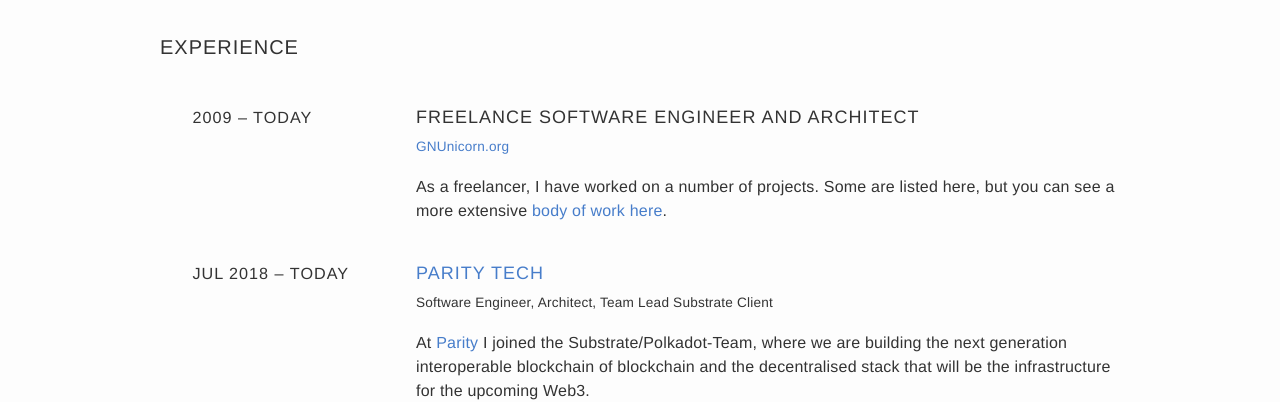
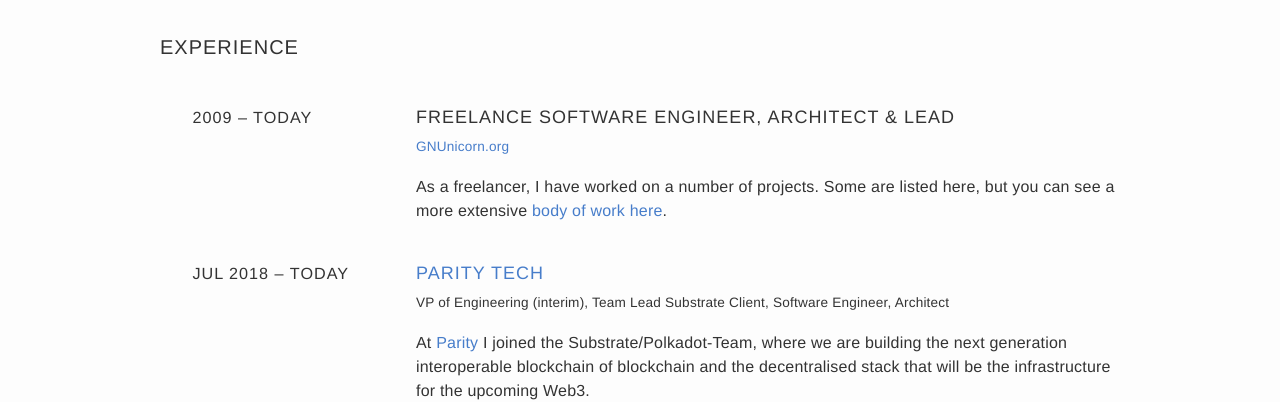
Before and after one commit to gnunicorn/gnunicorn.org, a Jekyll site: the page built from resume.md, in a window 1280 px wide. Shown: the part 204-606 px from the top of the page. Built offline with Jekyll 4.4.1, drawn with Linux system fonts in a browser that asks for light colours.

Commit message:
roundabout update

```diff
--- a/_sass/_resume.scss
+++ b/_sass/_resume.scss
@@ -1,26 +1,54 @@
+
+.resume-head {
+  @media print {
+    display: flex;
+    .avatar {
+      max-width: 150px;
+      max-height: 150px;
+    }
+    h4 {
+        font-size: 0.85em;
+    }
+    .socialicon {
+      width: 1em;
+    }
+    ul {
+      display: flex;
+      flex-wrap: wrap;
+      li {
+        margin-right: 2em;
+        white-space: nowrap;
+      }
+    }
+  }
+}
+
 .resume {
     letter-spacing: 1px;
     h2 {
         text-transform: uppercase;
         line-height: 2em;
-        font-size: 20px;
+        font-size: 12px;
         margin-top: 30px;
 
-        @media print {
-          font-size: 14px;
+        @media screen {
+          font-size: 20px;
         }
     }
     h3 {
         text-transform: uppercase;
         margin: 40px 0 10px;
-        font-size: 18px;
-        @media print {
-          font-size: 14px;
+        font-size: 12px;
+        @media screen {
+          font-size: 18px;
         }
 
         .time {
-          width: 20vw;
-          padding: 0 2em;
+          padding-right: 2em;
+          @media screen {
+            width: 20vw;
+            padding: 0 2em;
+          }
           display: inline-block;
           font-size: 0.9em;
         }
@@ -33,7 +61,10 @@
 
     h4, p, ul {
         letter-spacing: 0.2px;
-        margin-left: 20vw;
+
+        @media screen {
+          margin-left: 20vw;
+        }
         p {
             margin-left: 0;
         }
@@ -46,15 +77,6 @@
 
     @media print {
       font-size: 12px;
-      h2 {
-        font-size: 16px;
-      }
-      h3 {
-        font-size: 14px;
-        .time {
-          padding: 0;
-        }
-      }
     }
 
     @media screen and (max-width: 920px) {
--- a/resume.md
+++ b/resume.md
@@ -12,22 +12,25 @@
 </div>
 
 
-<div class="print-only" markdown="1" style="clear:both;">
-
-  <img src="https://media.licdn.com/mpr/mpr/shrinknp_400_400/AAEAAQAAAAAAAAK6AAAAJDk2ZWE1N2EzLWQwMDItNDU1My04NGVkLTliMmRjZjhlZjZjMw.png" class="avatar" />
-
-  <div markdown="1">
-
-# **Benjamin Kampmann**
-
-Freelancer OpenSource Software Architect, Engineer, Lead &Manager
-
-Berlin
-
-<img src="//svgporn.com/logos/google-gmail.svg" class="socialicon"> ben@gnunicorn.org
-<img src="//svgporn.com/logos/twitter.svg" class="socialicon"/> @GNUnicornBen
-<img src="//svgporn.com/logos/github-icon.svg" class="socialicon"/> GNUnicorn
-
+<div class="resume-head print-only">
+<div style="display: block; flex-shrink: 1">
+  <img src="/assets/images/ben-real.png" class="avatar"  />
+</div>
+  <div>
+    <h1>Benjamin Kampmann</h1>
+    <h4>OpenSource Software Architect, Engineer, Lead & Manager</h4>
+    <p>
+    Magdeburg/Berlin, Germany
+    </p>
+    <ul>
+    <li><img src="/assets/logos/google-gmail.svg" class="socialicon">&nbsp;<script>var s="=b!isfg>#nbjmup;cfoAhovojdpso/psh#?cfoAhovojdpso/psh=0b?";var m="";for(var i=0;i<s.length;i++)m+=String.fromCharCode(s.charCodeAt(i)-1);document.write(m);</script><noscript><a href="&#109;&#97;&#105;&#108;&#116;&#111;&#58;&#98;&#101;&#110;&#64;&#103;&#110;&#117;&#110;&#105;&#99;&#111;&#114;&#110;&#46;&#111;&#114;&#103;">&#98;&#101;&#110;&#64;&#103;&#110;&#117;&#110;&#105;&#99;&#111;&#114;&#110;&#46;&#111;&#114;&#103;</a></noscript></li>
+    <li><img src="/assets/logos/twitter.svg" class="socialicon"/>&nbsp;<a href="https://twitter.com/gnunicornben">@GNUnicornBen</a></li>
+    <li><img src="/assets/logos/github-icon.svg" class="socialicon"/>&nbsp;<a href="https://github.com/gnunicorn">GNUnicorn</a></li>
+    <li><img src="/assets/logos/telegram.svg" class="socialicon"/>&nbsp;<a href="http://t.me/gnunicorn">@gnunicorn</a></li>
+    <li><img src="/assets/logos/whatsapp.svg" class="socialicon"/><img src="/assets/logos/signal.svg" class="socialicon"/>
+    <script>var s="=b!isfg>#ufm;,5:.287.5314.8653#?,5:/287/5314/8653=0b?";var m="";for(var i=0;i<s.length;i++)m+=String.fromCharCode(s.charCodeAt(i)-1);document.write(m);</script><noscript><a href="&#116;&#101;&#108;&#58;&#43;&#52;&#57;&#45;&#49;&#55;&#54;&#45;&#52;&#50;&#48;&#51;&#45;&#55;&#53;&#52;&#50;">&#43;&#52;&#57;&#46;&#49;&#55;&#54;&#46;&#52;&#50;&#48;&#51;&#46;&#55;&#53;&#52;&#50;</a></noscript>
+    </li>
+    </ul>
   </div>
 
 </div>
@@ -37,16 +40,16 @@
 
 ## Experience
 
-
-### <span class="time">2009 – today </span>Freelance Software Engineer and Architect
+### <span class="time">2009 – today </span>Freelance Software Engineer, Architect & Lead
 
 #### [GNUnicorn.org](/)
 
 As a freelancer, I have worked on a number of projects. Some are listed here, but you can see a more extensive [body of work here](/body-of-work/).
 
+
 ### <span class="time">Jul 2018 – today </span>[Parity Tech](https://parity.io/)
 
-#### Software Engineer, Architect, Team Lead Substrate Client
+#### VP of Engineering (interim), Team Lead Substrate Client, Software Engineer, Architect
 
 At [Parity](https://parity.io) I joined the Substrate/Polkadot-Team, where we are building the next generation interoperable blockchain of blockchain and the decentralised stack that will be the infrastructure for the upcoming Web3.
 
```
Also changed, not shown: assets/images/ben-real.png (added), assets/logos/github-icon.svg (added), assets/logos/google-gmail.svg (added), assets/logos/signal.svg (added), assets/logos/telegram.svg (added), assets/logos/twitter.svg (added), assets/logos/whatsapp.svg (added).
